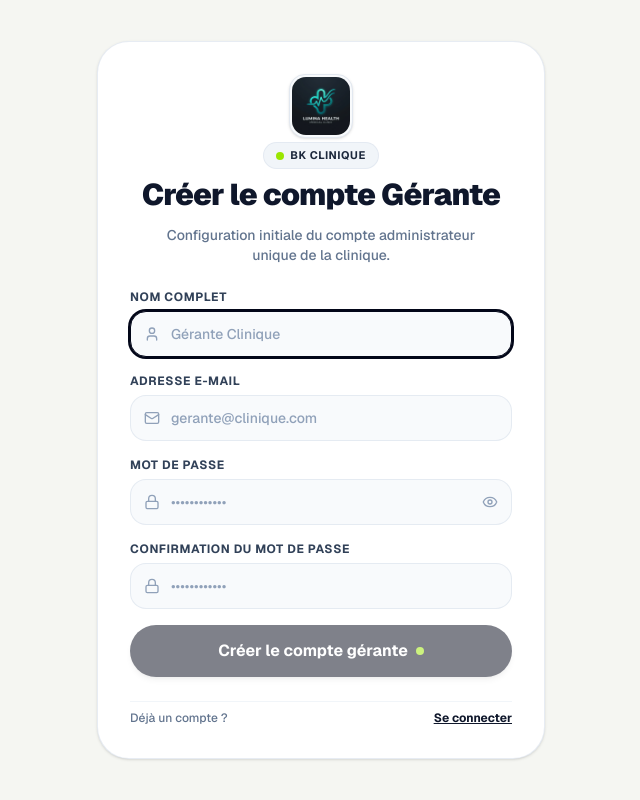
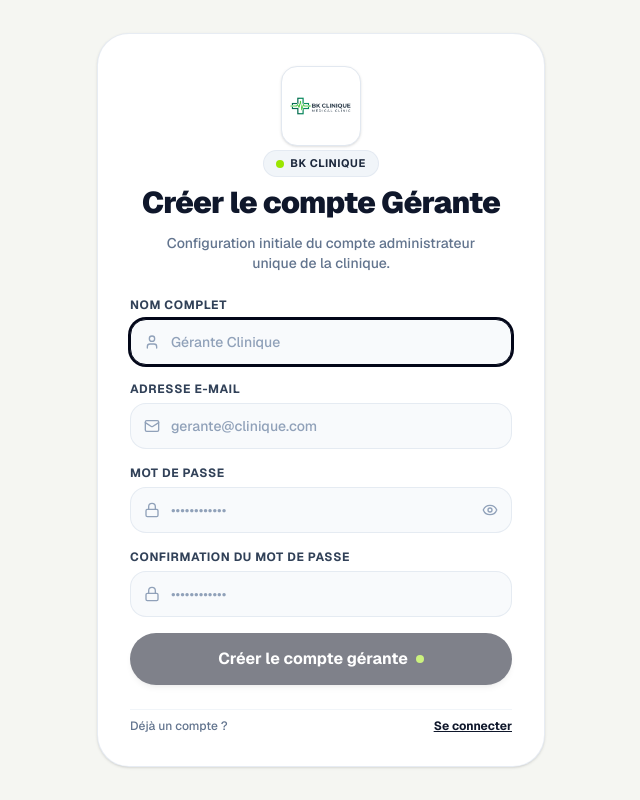
Before and after one commit to nickyshone62-ship-it/Clinique, a Next.js app: page /register in a window 1280 px wide. Shown: the whole page, without its empty margins (319-959 px from the left). Built offline with nearby package versions, Linux system fonts and the light colour scheme; no server answers.

Commit message:
Nouveau-Logo-Officiel-BK-Clinique

```diff
--- a/src/app/login/page.tsx
+++ b/src/app/login/page.tsx
@@ -52,8 +52,8 @@ export default function LoginPage() {
       <div className="w-full max-w-md bg-white border border-slate-200/80 rounded-[32px] shadow-sm p-6 sm:p-8 space-y-6 relative z-10">
         {/* En-tête de la clinique */}
         <div className="text-center space-y-3">
-          <div className="inline-flex items-center justify-center w-16 h-16 rounded-2xl p-0.5 border border-slate-200 shadow-sm mb-1 overflow-hidden bg-slate-50">
-            <img src="/logo.jpg" alt="Logo Clinique" className="w-full h-full object-cover rounded-[14px]" />
+          <div className="inline-flex items-center justify-center w-20 h-20 rounded-2xl p-1 border border-slate-200 shadow-sm mb-1 overflow-hidden bg-white">
+            <img src="/logo.jpg" alt="Logo BK Clinique" className="w-full h-full object-contain rounded-[14px]" />
           </div>
           <div>
             <span className="inline-flex items-center gap-1.5 px-3 py-1 rounded-full bg-slate-100 text-slate-800 text-[11px] font-bold border border-slate-200/80 uppercase tracking-wider">
--- a/src/app/rapports/page.tsx
+++ b/src/app/rapports/page.tsx
@@ -198,7 +198,7 @@ export default function RapportsPage() {
         <div className="flex flex-col sm:flex-row sm:items-center justify-between border-b-2 border-slate-900 pb-6 gap-4">
           <div className="space-y-1">
             <div className="flex items-center gap-3">
-              <img src="/logo.jpg" alt="Logo Clinique" className="w-12 h-12 rounded-xl object-cover border border-slate-300 print:border-black" />
+              <img src="/logo.jpg" alt="Logo BK Clinique" className="w-14 h-14 rounded-xl object-contain bg-white p-1 border border-slate-300 print:border-black" />
               <div>
                 <h1 className="text-2xl font-black tracking-tight text-slate-900">BK CLINIQUE</h1>
               </div>
--- a/src/app/register/page.tsx
+++ b/src/app/register/page.tsx
@@ -100,8 +100,8 @@ export default function RegisterPage() {
       <div className="w-full max-w-md bg-white border border-slate-200/80 rounded-[32px] shadow-sm p-6 sm:p-8 space-y-6 relative z-10">
         {/* En-tête */}
         <div className="text-center space-y-3">
-          <div className="inline-flex items-center justify-center w-16 h-16 rounded-2xl p-0.5 border border-slate-200 shadow-sm mb-1 overflow-hidden bg-slate-50">
-            <img src="/logo.jpg" alt="Logo Clinique" className="w-full h-full object-cover rounded-[14px]" />
+          <div className="inline-flex items-center justify-center w-20 h-20 rounded-2xl p-1 border border-slate-200 shadow-sm mb-1 overflow-hidden bg-white">
+            <img src="/logo.jpg" alt="Logo BK Clinique" className="w-full h-full object-contain rounded-[14px]" />
           </div>
           <div>
             <span className="inline-flex items-center gap-1.5 px-3 py-1 rounded-full bg-slate-100 text-slate-800 text-[11px] font-bold border border-slate-200/80 uppercase tracking-wider">
--- a/src/components/layout/Header.tsx
+++ b/src/components/layout/Header.tsx
@@ -36,8 +36,8 @@ export function Header({ user }: HeaderProps) {
           <Link href="/" className="flex items-center gap-3 group">
             <img
               src="/logo.jpg"
-              alt="Logo Clinique"
-              className="w-10 h-10 rounded-2xl object-cover shadow-sm border border-slate-200 group-hover:scale-105 transition-transform"
+              alt="Logo BK Clinique"
+              className="w-12 h-12 rounded-2xl object-contain bg-white p-1 shadow-sm border border-slate-200 group-hover:scale-105 transition-transform"
             />
             <div>
               <div className="flex items-center gap-1.5">
```
Also changed, not shown: public/logo.jpg.
